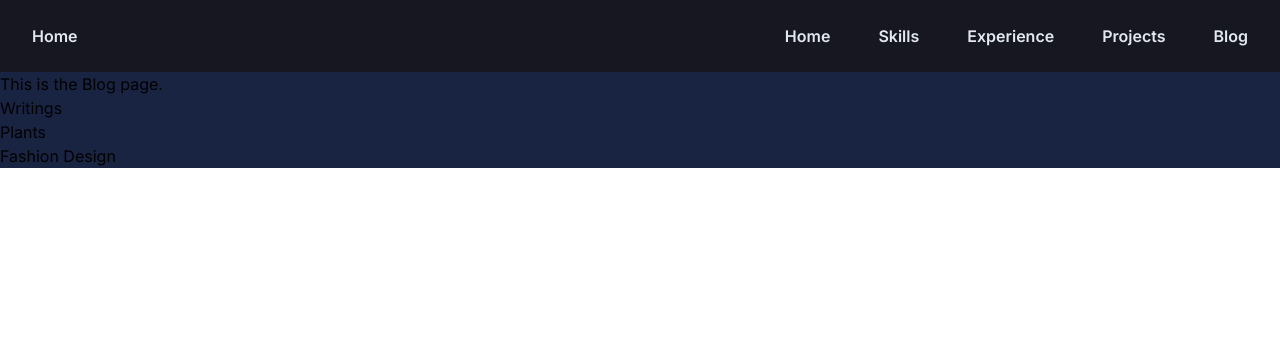
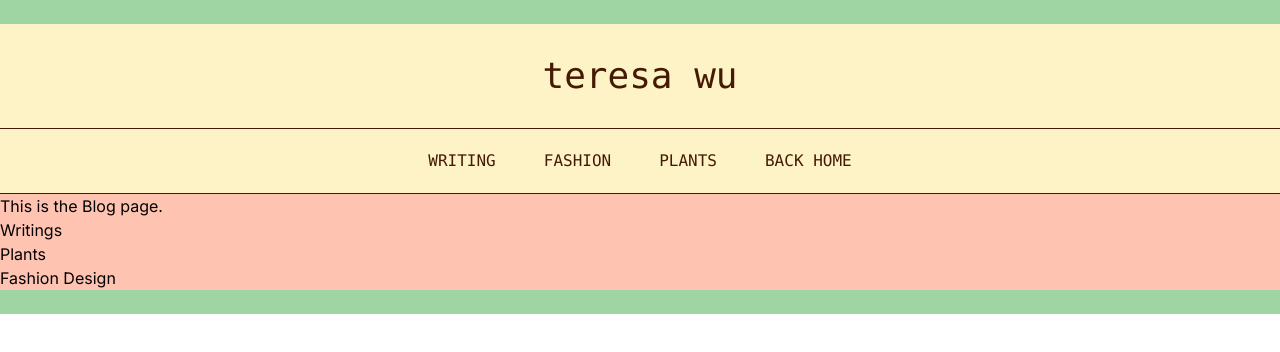
Before and after one commit to tqwu/portfolio, a Next.js app: page /blog in a window 1280 px wide. Shown: the top 352 px of the page. Built offline with nearby package versions, Linux system fonts and the light colour scheme.

Commit message:
Adding header for blog page

```diff
--- a/src/app/blog/page.tsx
+++ b/src/app/blog/page.tsx
@@ -1,15 +1,18 @@
 import HeaderBlog from "../../components/headerBlog";
+import Divider from "../../components/divider";
 
 export default function Blog() {
   return (
     <>
+        <Divider />
         <HeaderBlog />
-        <main className="bg-navy-light">
+        <main className="bg-peach">
         <div>This is the Blog page.</div>
         <div>Writings</div>
         <div>Plants</div>
         <div>Fashion Design</div>
         </main>
+        <Divider />
     </>
   );
 }
--- a/src/app/page.tsx
+++ b/src/app/page.tsx
@@ -30,10 +30,8 @@ export default function Home() {
         <div id="projects" style={{ scrollMarginTop: "60px" }}>
           <Projects />
         </div>
-        <div id="footer" className="bg-navy">
-          <Footer />
-        </div>
       </main>
+      <Footer />
     </>
   );
 }
--- /dev/null
+++ b/src/components/divider.tsx
@@ -0,0 +1,9 @@
+export default function Divider() {
+  return (
+    <>
+      <main className="bg-pastel-green-dark h-6">
+        <div />
+      </main>
+    </>
+  );
+}
--- a/src/components/footer.tsx
+++ b/src/components/footer.tsx
@@ -1,6 +1,6 @@
 export default function Footer() {
   return (
-    <div className="flex flex-col gap-4 place-items-center text-sm text-slate-400 font-normal font-sans text-center py-4 leading-6">
+    <div className="bg-navy flex flex-col gap-4 place-items-center text-sm text-slate-400 font-normal font-sans text-center py-4 leading-6">
       <div className="">Thanks for stopping by!</div>
       <div className="place-self-center">
         <a
--- a/src/components/headerBlog.tsx
+++ b/src/components/headerBlog.tsx
@@ -9,153 +9,48 @@ export default function HeaderBlog() {
   const [mobileMenuOpen, setMobileMenuOpen] = useState(false);
 
   return (
-    <header className="sticky top-0 bg-navy">
+    <header className="sticky top-0 bg-amber-100 font-mono font-light text-amber-950">
+      <div className="p-8 grid place-items-center text-4xl">
+        <Link
+            href="/blog"
+            className=""
+            >
+            teresa wu
+        </Link>
+      </div>
+      <hr className="border-0.5 border-amber-950"/>
       <nav
-        className="mx-auto flex max-w-7xl items-center justify-between p-6 lg:px-8"
+        className="mx-auto grid max-w-7xl place-items-center p-5 lg:px-8"
         aria-label="Navigation Panel Desktop"
       >
-        {/* Home Button Begin */}
-        <div className="flex flex-1 gap-4">
-          <div className="flex flex-row gap-4">
-            <a
-              href="/"
-              className=" hover:opacity-50"
-            >
-                <span className="text-base font-semibold leading-6 text-slate-200">
-                    Home
-                </span>
-            </a>
-          </div>
-          {/* Home Button End */}
-        </div>
-
-        {/* Menu Button Start */}
-        <div className="flex lg:hidden">
-          <button
-            type="button"
-            className="-m-2.5 inline-flex items-center justify-center rounded-md p-2.5 text-slate-200"
-            onClick={() => setMobileMenuOpen(true)}
-          >
-            <span className="sr-only">Open main menu</span>
-            <Bars3Icon className="h-6 w-6" aria-hidden="true" />
-          </button>
-        </div>
-        {/* Menu Button End */}
-
-        {/* Desktop Navigation Menu Start */}
         <Popover.Group className="hidden lg:flex lg:gap-x-12">
           <Link
-            href="#top"
-            className="text-base font-semibold leading-6 text-slate-200 hover:text-slate-500"
+            href="/blog/writing"
+            className="text-base leading-6 hover:text-yellow-600"
           >
-            Home
+            WRITING
           </Link>
           <Link
-            href="#skills"
-            className="text-base font-semibold leading-6 text-slate-200 hover:text-slate-500"
+            href="/blog/fashion"
+            className="text-base leading-6 hover:text-yellow-600"
           >
-            Skills
+            FASHION
           </Link>
           <Link
-            href="#experience"
-            className="text-base font-semibold leading-6 text-slate-200 hover:text-slate-500"
+            href="/blog/plants"
+            className="text-base leading-6 hover:text-yellow-600"
           >
-            Experience
+            PLANTS
           </Link>
           <Link
-            href="#projects"
-            className="text-base font-semibold leading-6 text-slate-200 hover:text-slate-500"
+            href="/"
+            className="text-base leading-6 hover:text-yellow-600"
           >
-            Projects
-          </Link>
-          <Link
-            href="/blog"
-            className="text-base font-semibold leading-6 text-slate-200 hover:text-slate-500"
-          >
-            Blog
+            BACK HOME
           </Link>
         </Popover.Group>
-        {/* Desktop Navigation Menu End */}
       </nav>
-
-      {/* Mobile View Start */}
-      <Transition show={mobileMenuOpen} as={Fragment}>
-        <Dialog as="div" className="lg:hidden" onClose={setMobileMenuOpen}>
-          {/* The backdrop, rendered as a fixed sibling to the panel container */}
-          <Transition.Child
-            as={Fragment}
-            enter="ease-out duration-300"
-            enterFrom="opacity-0"
-            enterTo="opacity-100"
-            leave="ease-in duration-200"
-            leaveFrom="opacity-100"
-            leaveTo="opacity-0"
-          >
-            <div className="fixed inset-0 bg-black/40" aria-hidden="true" />
-          </Transition.Child>
-
-          <div className="fixed inset-0 z-10" />
-
-          <Transition.Child
-            as={Fragment}
-            enter="transition ease-in-out duration-700 transform"
-            enterFrom="translate-x-full"
-            enterTo="translate-x-0"
-            leave="transition ease-in-out duration-500 transform"
-            leaveFrom="translate-x-0"
-            leaveTo="translate-x-full"
-          >
-            <Dialog.Panel className="fixed inset-y-0 right-0 z-10 w-64 overflow-y-auto bg-navy px-6 py-6 sm:max-w-sm sm:ring-1 sm:ring-gray-900/10">
-              <div className="flex items-center justify-end pr-4">
-                <button
-                  type="button"
-                  className="-m-2.5 rounded-md p-2.5 text-slate-200"
-                  onClick={() => setMobileMenuOpen(false)}
-                >
-                  <span className="sr-only">Close menu</span>
-                  <XMarkIcon className="h-6 w-6" aria-hidden="true" />
-                </button>
-              </div>
-
-              <div className="flex justify-center mt-6">
-                <div className="-my-6 divide-y divide-gray-950/10">
-                  <div className="space-y-2 pt-6 pb-4">
-                    <Link
-                      href="#top"
-                      className="-mx-3 block rounded-lg px-3 py-1 text-base text-center font-semibold leading-7 text-slate-200 hover:text-slate-500"
-                      onClick={() => setMobileMenuOpen(false)}
-                    >
-                      Home
-                    </Link>
-                    <Link
-                      href="#skills"
-                      className="-mx-3 block rounded-lg px-3 py-1 text-base text-center font-semibold leading-7 text-slate-200 hover:text-slate-500"
-                      onClick={() => setMobileMenuOpen(false)}
-                    >
-                      Skills
-                    </Link>
-                    <Link
-                      href="#experience"
-                      className="-mx-3 block rounded-lg px-3 py-1 text-base text-center font-semibold leading-7 text-slate-200 hover:text-slate-500"
-                      onClick={() => setMobileMenuOpen(false)}
-                    >
-                      Experience
-                    </Link>
-                    <Link
-                      href="#projects"
-                      className="-mx-3 block rounded-lg px-3 py-1 text-base text-center font-semibold leading-7 text-slate-200 hover:text-slate-500"
-                      onClick={() => setMobileMenuOpen(false)}
-                    >
-                      Projects
-                    </Link>
-                  </div>
-                </div>
-              </div>
-            </Dialog.Panel>
-          </Transition.Child>
-        </Dialog>
-      </Transition>
-      {/* Mobile View End */}
+      <hr className="border-0.5 border-amber-950"/>
     </header>
   );
 }
--- a/tailwind.config.ts
+++ b/tailwind.config.ts
@@ -17,6 +17,7 @@ const config: Config = {
         "pastel-green-light": "#ddf2d1",
         "pastel-green-dark": "#9fd4a3",
         "pastel-brown": "#c2a373",
+        peach: "#ffc3b1",
       },
       backgroundImage: {
         "gradient-radial": "radial-gradient(var(--tw-gradient-stops))",
```
